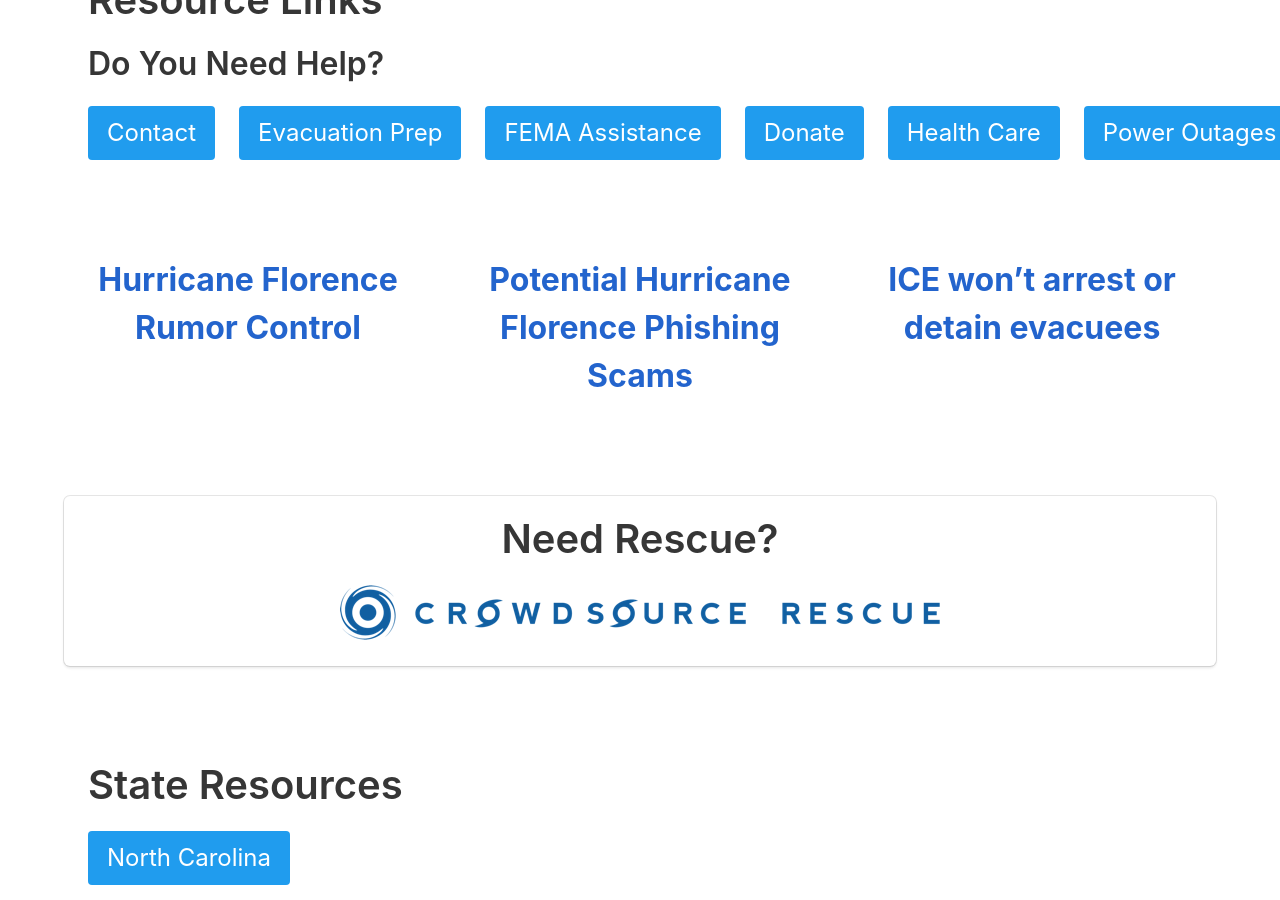
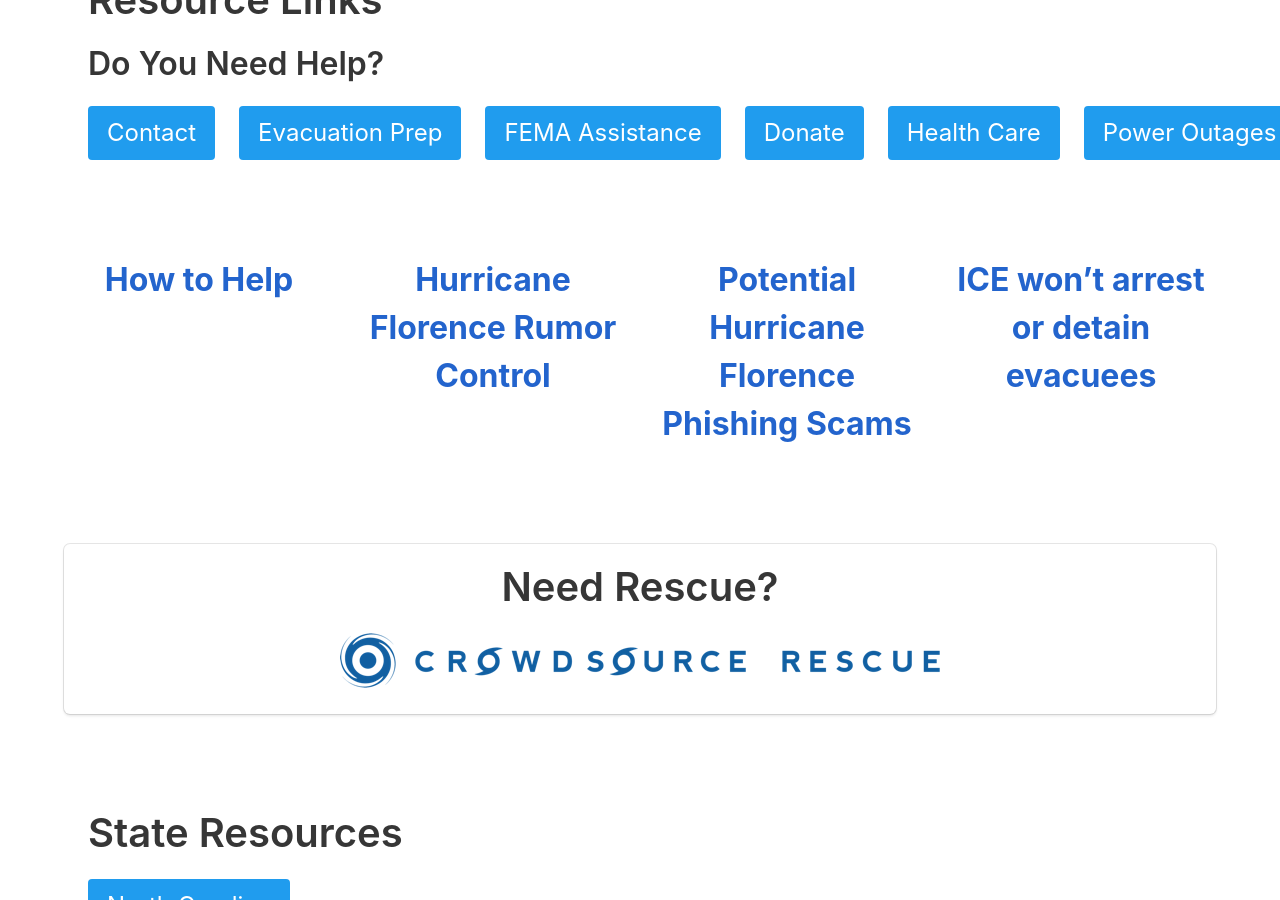
Before and after one commit to hurricane-response/florence_website, a Jekyll site: the page built from index.md, in a window 1280 px wide and 900 px high, scrolled down 1129 px. Built offline with Jekyll 4.4.1, drawn with Linux system fonts in a browser that asks for light colours.

Commit message:
add: how to help link to home page

```diff
--- a/_layouts/home.html
+++ b/_layouts/home.html
@@ -82,6 +82,12 @@
 			<section class="section">
 				<div class="container">
 					<div class="columns">
+					<div class="column">
+							<p class="content has-text-centered">
+								<a class="has-text-weight-bold is-size-3" href="https://www.fema.gov/news-release/2018/09/16/how-you-can-help-disaster-survivors">How to Help
+								</a>
+							</p>
+						</div>
 						<div class="column">
 							<p class="content has-text-centered">
 								<a class="has-text-weight-bold is-size-3" href="https://www.fema.gov/florence-rumors">Hurricane Florence Rumor Control
```
